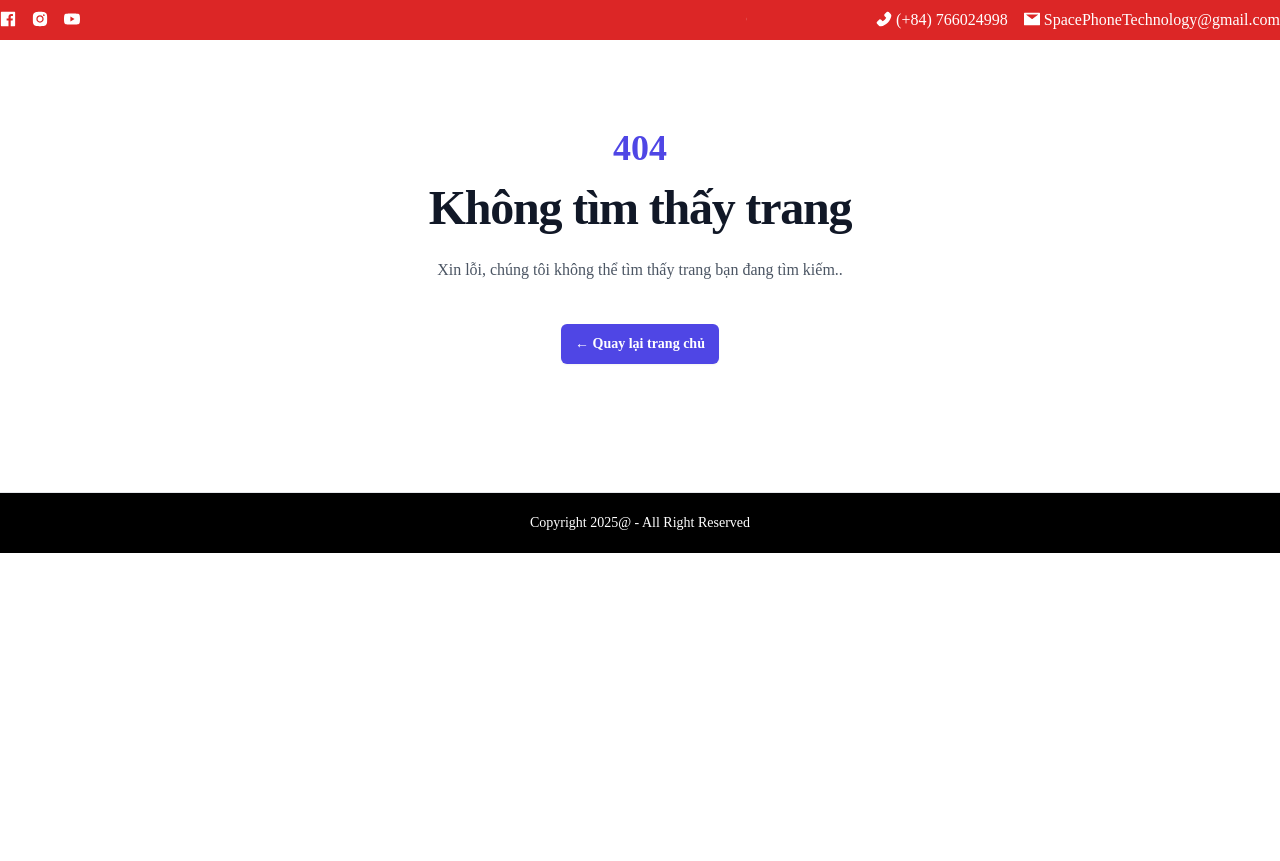
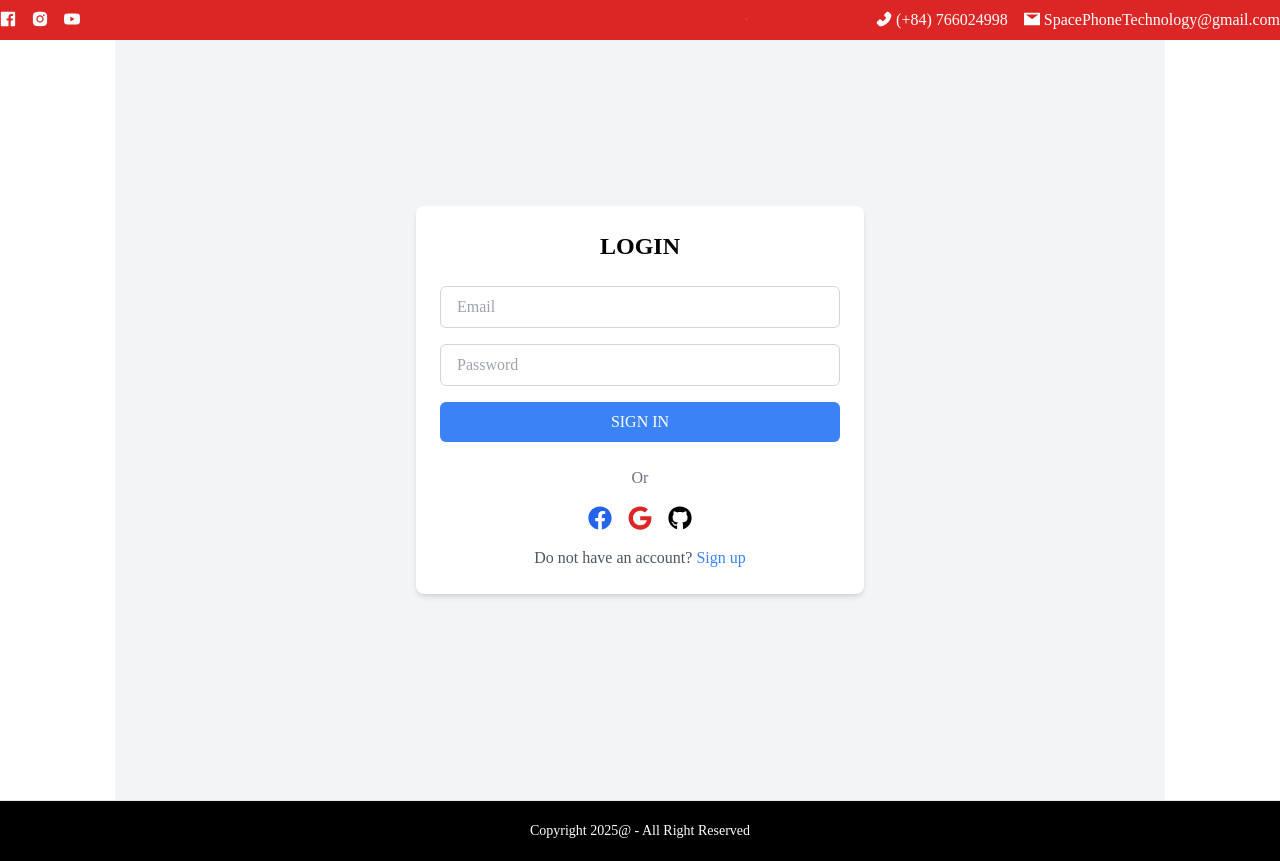
Before and after one commit to HuynhTuongDev/frontend, a React (Vite) app: page /login in a window 1280 px wide. Before the commit this address led to /404. Before the commit the page ends 800 px from the top, so only its background shows below. Built offline with nearby package versions, Linux system fonts and the light colour scheme.

Commit message:
Initially built login page
Initially built login page

```diff
--- a/src/context/AppRouter.jsx
+++ b/src/context/AppRouter.jsx
@@ -5,6 +5,7 @@ import ListProduct from '../web/components/homepage/ListProduct';
 import AllProducts from '../web/components/homepage/AllProduct';
 import Register from '../web/pages/account/Register';
 import Page404 from '../shared/Page404';
+import Login from '../web/pages/account/Login';
 const AppRoutes = () => {
     const location = useLocation();
     const navigate = useNavigate();
@@ -19,6 +20,7 @@ const AppRoutes = () => {
             '/products/',
             '/products/allproducts',
             '/register',
+            '/login',
         ];
 
         // Skip validation if URL contains vnpayment parameters
@@ -42,6 +44,7 @@ const AppRoutes = () => {
             <Route path='/products/' element={<ListProduct />} />
             <Route path='/products/allproducts' element={<AllProducts />} />
             <Route path='/register' element={<Register />} />
+            <Route path='/login' element={<Login />} />
             <Route path='/404' element={<Page404 />} />
         </Routes>
     );
--- a/src/web/pages/account/Login.jsx
+++ b/src/web/pages/account/Login.jsx
@@ -1,5 +1,76 @@
+import React from 'react';
+import { Link } from 'react-router-dom';
+import { FaFacebook, FaGithub, FaGoogle } from 'react-icons/fa';
+
 const Login = () => {
-    return <div>Login Page</div>;
+  return (
+    <div className="min-h-screen bg-gray-100 flex items-center justify-center">
+      <div className="w-full max-w-md p-6 bg-white shadow-md rounded-lg">
+        <h1 className="text-2xl font-bold text-center mb-6">
+          LOGIN
+        </h1>
+
+        {/* Registration Form */}
+        <form className="space-y-4">
+          <input
+            type="text"
+            name="email"
+            placeholder="Email"
+            required
+            className="w-full px-4 py-2 border border-gray-300 rounded-md focus:ring-2 focus:ring-blue-500 focus:outline-none"
+          />
+          <input
+            type="password"
+            name="password"
+            placeholder="Password"
+            required
+            className="w-full px-4 py-2 border border-gray-300 rounded-md focus:ring-2 focus:ring-blue-500 focus:outline-none"
+          />
+          <button
+            type="submit"
+            className="w-full bg-blue-500 text-white py-2 px-4 rounded-md hover:bg-blue-600 transition duration-300"
+          >
+            SIGN IN
+          </button>
+        </form>
+
+        {/* Social Login */}
+        <div className="mt-6">
+          <p className="text-center text-gray-500">Or</p>
+          <div className="flex justify-center space-x-4 mt-4">
+            <Link
+              to="https://www.facebook.com/"
+              className="text-blue-600 text-2xl hover:scale-110 transition-transform duration-300"
+            >
+              <FaFacebook />
+            </Link>
+            <Link
+              to="https://www.google.com/"
+              className="text-red-600 text-2xl hover:scale-110 transition-transform duration-300"
+            >
+              <FaGoogle />
+            </Link>
+            <Link
+              to="https://www.github.com/"
+              className="text-black-600 text-2xl hover:scale-110 transition-transform duration-300"
+            >
+              <FaGithub />
+            </Link>
+          </div>
+        </div>
+
+        {/* Already have an account */}
+        <div className="mt-4 text-center">
+          <p className="text-gray-600">
+            Do not have an account?{" "}
+            <Link to="/register" className="text-blue-500 hover:underline">
+              Sign up
+            </Link>
+          </p>
+        </div>
+      </div>
+    </div>
+  );
 };
 
 export default Login; // Export mặc định
--- a/src/web/pages/account/Register.jsx
+++ b/src/web/pages/account/Register.jsx
@@ -6,7 +6,7 @@ const Register = () => {
   return (
     <div className="min-h-screen bg-gray-100 flex items-center justify-center">
       <div className="w-full max-w-md p-6 bg-white shadow-md rounded-lg">
-        <h1 className="text-2xl font-bold text-center mb-6">Registration Form</h1>
+        <h1 className="text-2xl font-bold text-center mb-6">REGISTER</h1>
 
         {/* Registration Form */}
         <form className="space-y-4">
@@ -20,7 +20,7 @@ const Register = () => {
           <input
             type="text"
             name="email"
-            placeholder="Email Address"
+            placeholder="Email"
             required
             className="w-full px-4 py-2 border border-gray-300 rounded-md focus:ring-2 focus:ring-blue-500 focus:outline-none"
           />
@@ -45,11 +45,18 @@ const Register = () => {
             required
             className="w-full px-4 py-2 border border-gray-300 rounded-md focus:ring-2 focus:ring-blue-500 focus:outline-none"
           />
+          <input
+            type="password"
+            name="password"
+            placeholder="Confirm Password"
+            required
+            className="w-full px-4 py-2 border border-gray-300 rounded-md focus:ring-2 focus:ring-blue-500 focus:outline-none"
+          />
           <button
             type="submit"
             className="w-full bg-blue-500 text-white py-2 px-4 rounded-md hover:bg-blue-600 transition duration-300"
           >
-            Create Account
+            SIGN UP
           </button>
         </form>
 
```
